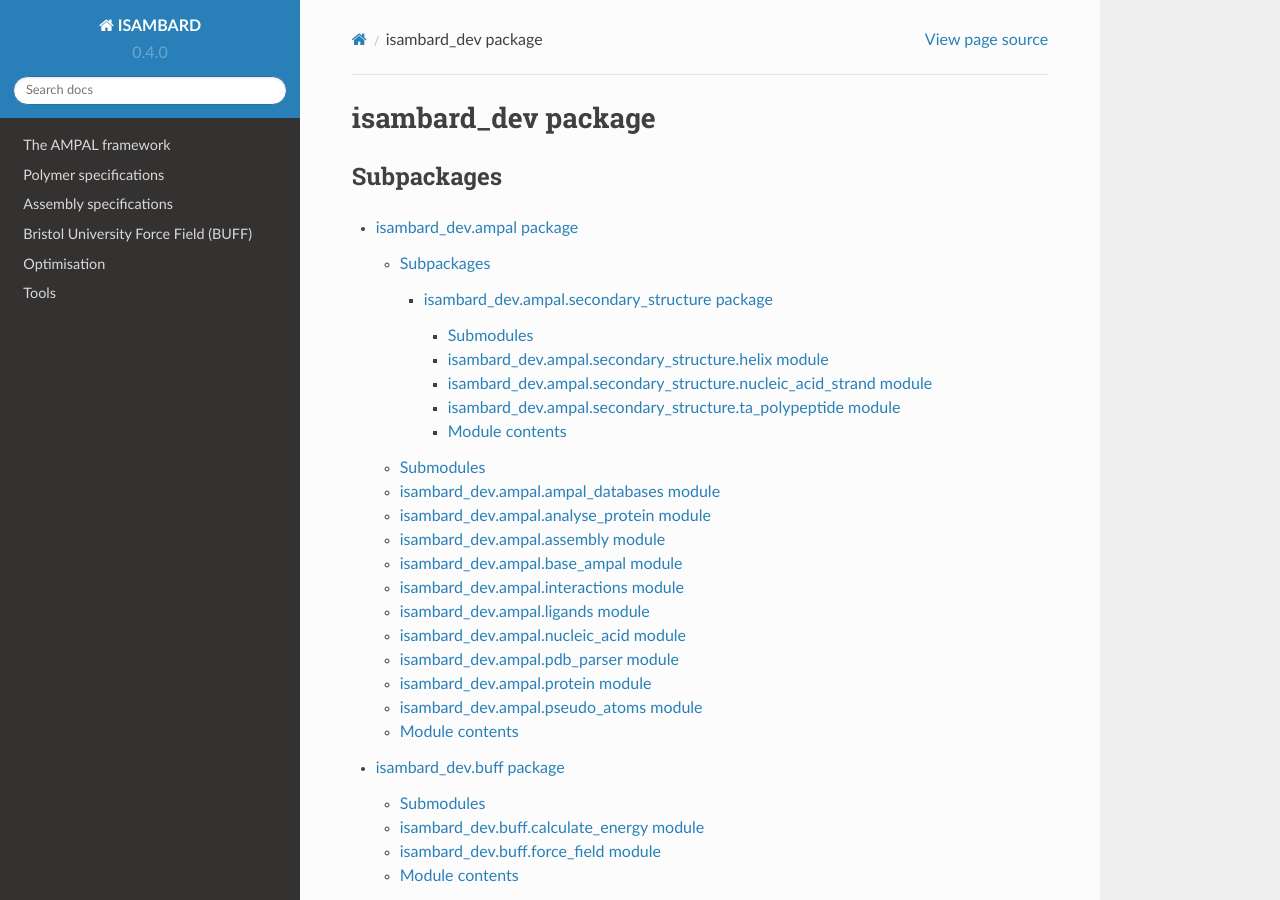
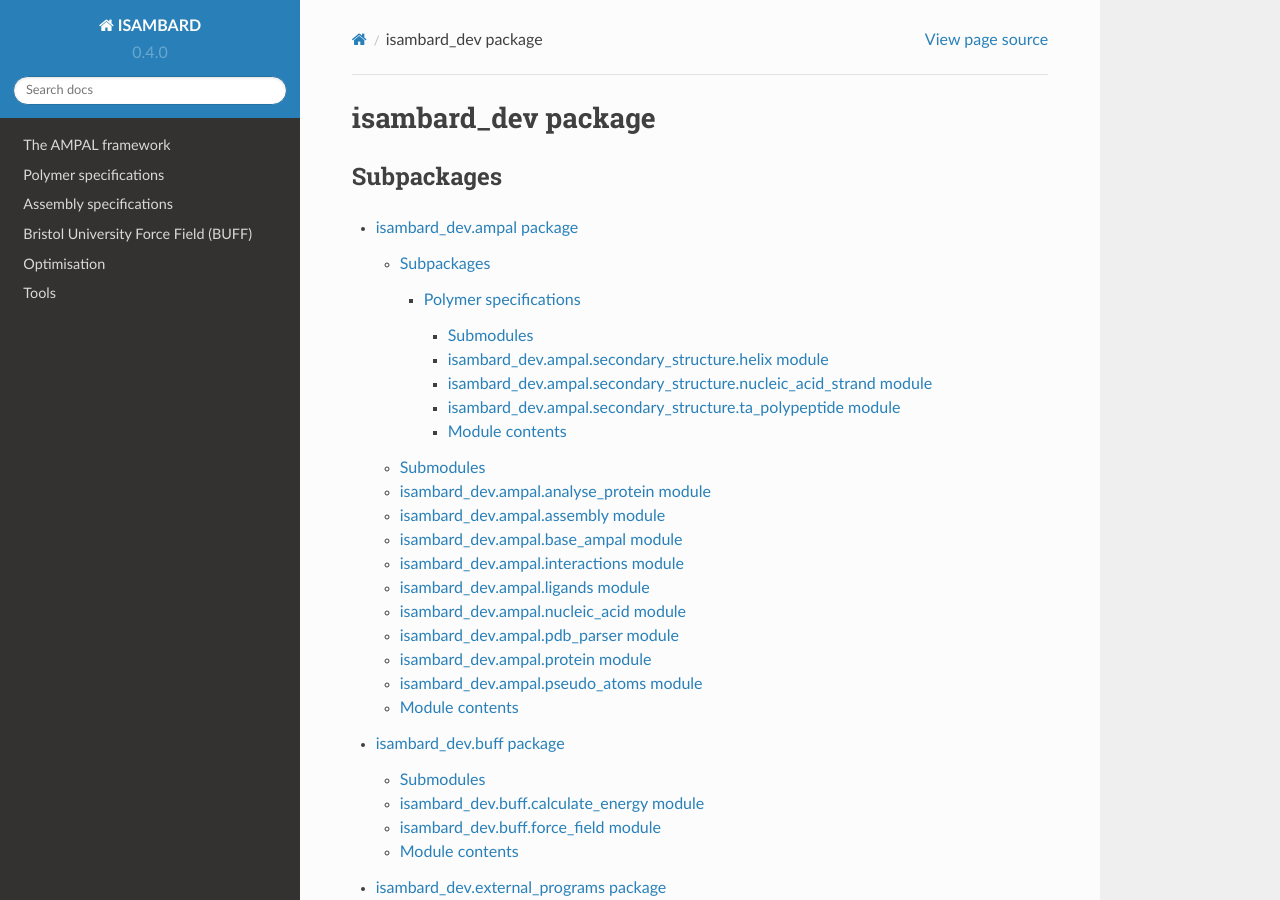
Before and after one commit to isambard-uob/isambard, a Sphinx documentation site: the page built from docs/isambard_dev.rst, in a window 1280 px wide and 900 px high. Built offline with Sphinx 7.4.7 and the Read the Docs theme 2.0.0, drawn with Linux system fonts in a browser that asks for light colours; pages that are not in the unit, such as notebooks, are missing from menus.

Commit message:
Removed ampal_databases link, cleaned up subpackages

```diff
--- a/docs/isambard_dev.ampal.rst
+++ b/docs/isambard_dev.ampal.rst
@@ -6,19 +6,11 @@
 
 .. toctree::
 
-    isambard_dev.ampal.secondary_structure
-    isambard_dev.ampal.specifications
+    Polymer specifications <isambard_dev.ampal.secondary_structure>
+    Assembly specifications <isambard_dev.ampal.specifications>
 
 Submodules
 ----------
-
-isambard_dev.ampal.ampal_databases module
------------------------------------------
-
-.. automodule:: isambard_dev.ampal.ampal_databases
-    :members:
-    :undoc-members:
-    :show-inheritance:
 
 isambard_dev.ampal.analyse_protein module
 -----------------------------------------
```
